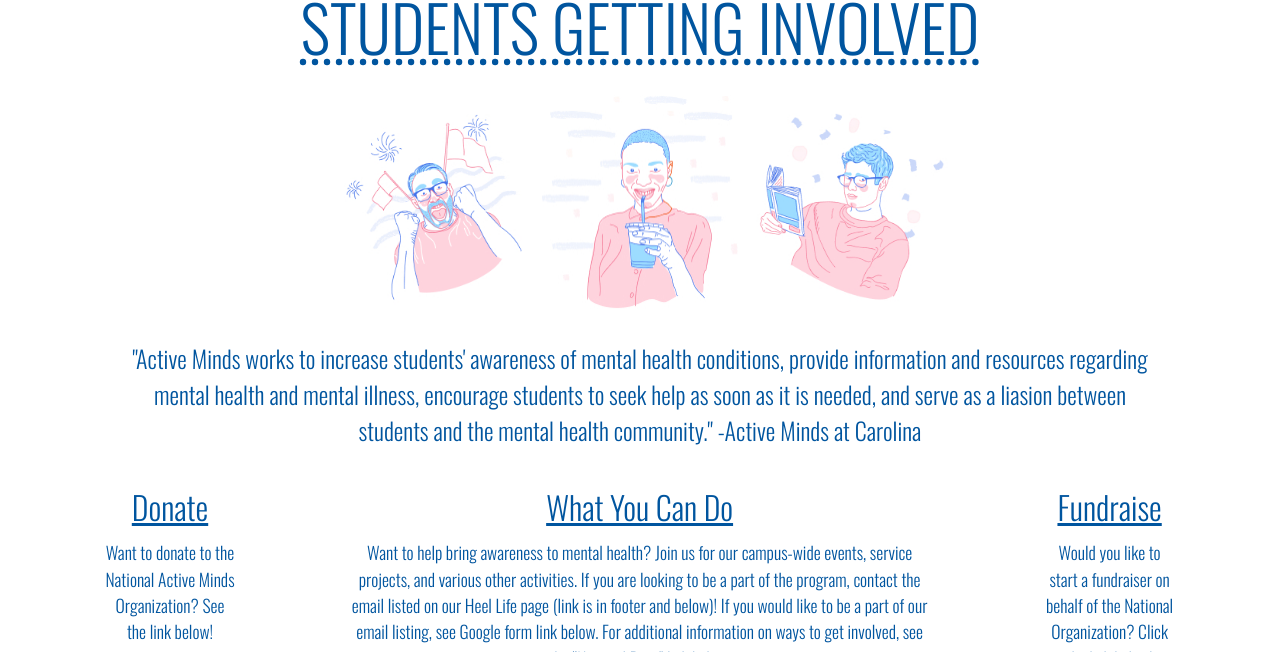
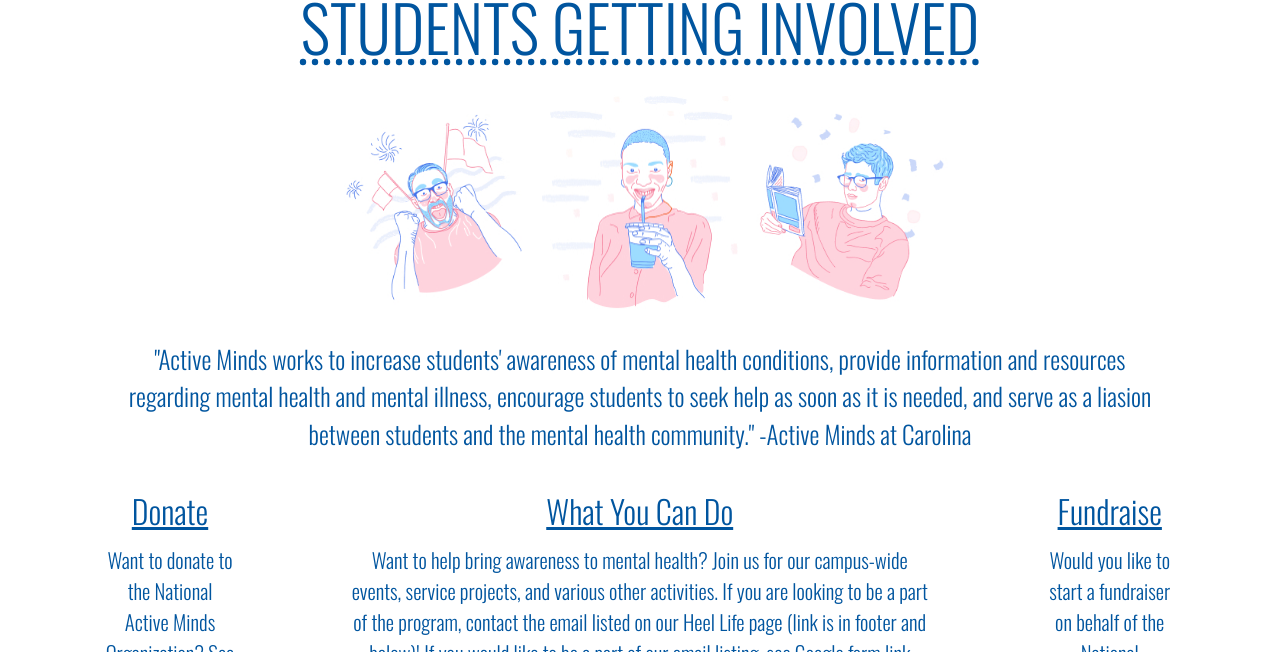
Before and after one commit to baileyw24/finalproject.github.io, a plain HTML site: page contact-students.html in a window 1280 px wide. Shown: the part 148-800 px from the top of the page. Drawn offline with nearby package versions, Linux system fonts and the light colour scheme.

Commit message:
students-updated

```diff
--- a/css/styles.css
+++ b/css/styles.css
@@ -303,7 +303,7 @@ h4 {
 
 .image-quote {
     color:#00559F;
-    font-size: 24px;
+    font-size: 25px;
     text-align: center;
     padding-top: 20px;
     max-width: 80%;
@@ -353,7 +353,7 @@ h4 {
     color:#00559F;
     margin: 5px;
     margin-bottom: 20px;
-    font-size: 1.1rem;
+    font-size: 1.3rem;
 }
 .youtube-video {
     margin-bottom: 20px;
```
